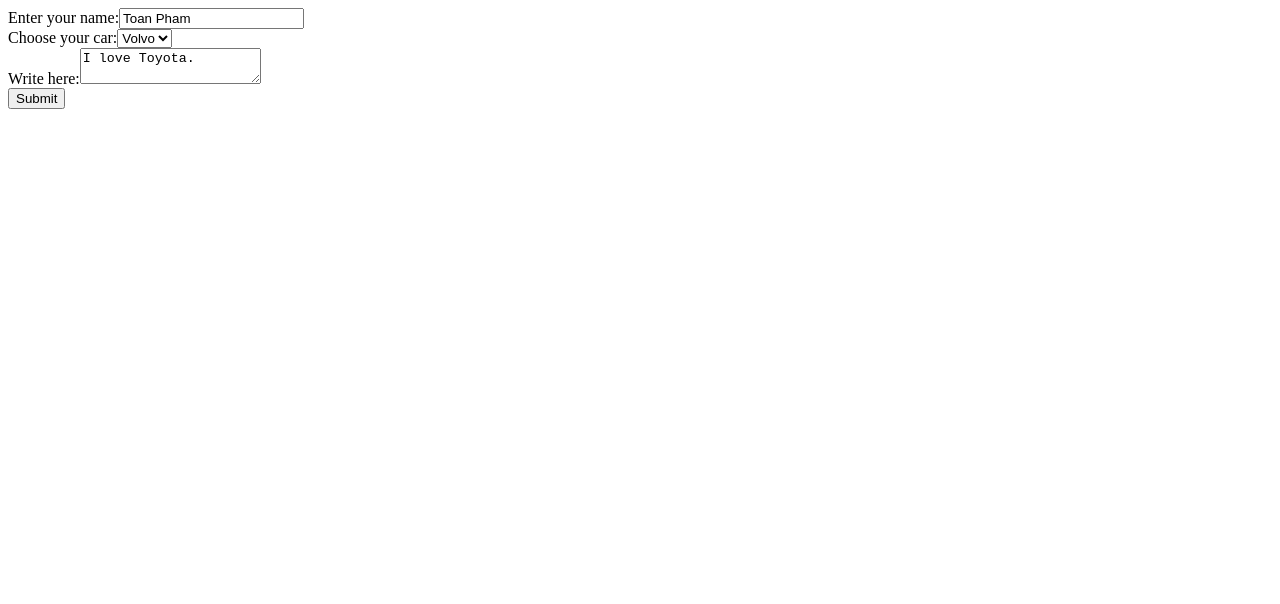
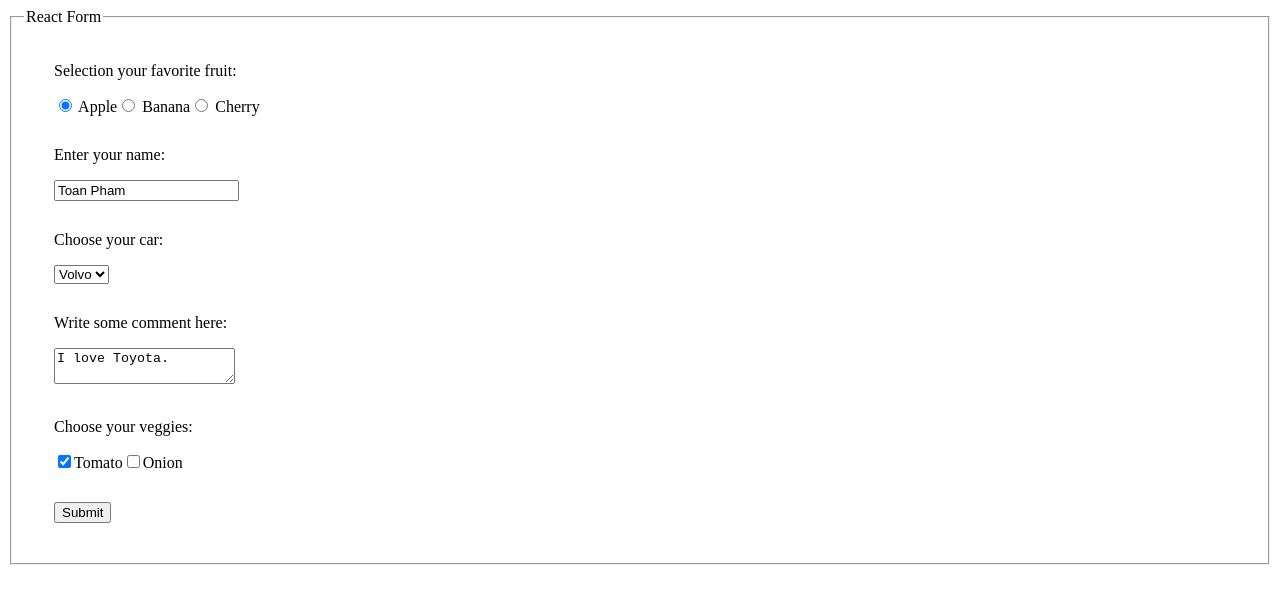
Before and after one commit to thanhpham091790/reactjs, a React (Vite) app in the folder 01-react-tutorial/my-react-app/: page / in a window 1280 px wide. Shown: the top 604 px of the page. Built offline with nearby package versions, Linux system fonts and the light colour scheme.

Commit message:
You control radio buttons based on whether the radio butotns value matches the selected value in your state.

```diff
--- a/01-react-tutorial/my-react-app/src/MyForm.jsx
+++ b/01-react-tutorial/my-react-app/src/MyForm.jsx
@@ -6,12 +6,20 @@ function MyForm() {
     const [inputs, setInputs] = useState({
         name: 'Toan Pham',
         car: 'Volvo',
-        comment: 'I love Toyota.'
+        comment: 'I love Toyota.',
+        tomato: true,
+        onion: false,
+        fruit: 'apple'
     });
 
+    const wrapperStyles = {
+        margin: '30px'
+    }
+
     function changeHandler(event) {
-        const name = event.target.name;
-        const value = event.target.value;
+        const target = event.target;
+        const value = target.type === 'checkbox' ? target.checked : target.value;
+        const name = target.name;
         setInputs(prevInputs => ({ ...prevInputs, [name]: value }));
     }
 
@@ -22,36 +30,86 @@ function MyForm() {
 
     return (
         <form onSubmit={submitHandler}>
-            <div>
-                <label htmlFor="name">Enter your name:</label>
+            <fieldset>
+                <legend>React Form</legend>
+                <div className="wrapper" style={wrapperStyles}>
+                    <p>Selection your favorite fruit:</p>
+                    <label>
+                        <input
+                            type='radio'
+                            name='fruit'
+                            value='apple'
+                            checked={inputs.fruit === 'apple'}
+                            onChange={changeHandler}
+                        /> Apple
+                    </label>
+                    <label>
+                        <input
+                            type='radio'
+                            name='fruit'
+                            value='banana'
+                            checked={inputs.fruit === 'banana'}
+                            onChange={changeHandler}
+                        /> Banana
+                    </label>
+                    <label>
+                        <input
+                            type='radio'
+                            name='fruit'
+                            value='cherry'
+                            checked={inputs.fruit === 'cherry'}
+                            onChange={changeHandler}
+                        /> Cherry
+                    </label>
+                </div>
+                <div className='wrapper' style={wrapperStyles}>
+                    <p>Enter your name:</p>
                     <input
                         type="text"
-                    id="name"
                         name="name"
                         value={inputs.name}
                         onChange={changeHandler}
                     />
                 </div>
-            <div>
-                <label htmlFor="car">Choose your car:</label>
-                <select id="car" name="car" value={inputs.car} onChange={changeHandler}>
+                <div className='wrapper' style={wrapperStyles}>
+                    <p>Choose your car:</p>
+                    <select name="car" value={inputs.car} onChange={changeHandler}>
                         <option value="Ford">Ford</option>
                         <option value="Volvo">Volvo</option>
                         <option value="Fiat">Fiat</option>
                     </select>
                 </div>
-            <div>
-                <label htmlFor="comment">Write here:</label>
+                <div className='wrapper' style={wrapperStyles}>
+                    <p>Write some comment here:</p>
                     <textarea
-                    id="comment"
                         name="comment"
                         value={inputs.comment}
                         onChange={changeHandler}
                     />
                 </div>
-            <div>
+                <div className='wrapper' style={wrapperStyles}>
+                    <p>Choose your veggies:</p>
+                    <label>
+                        <input
+                            type="checkbox"
+                            name="tomato"
+                            checked={inputs.tomato}
+                            onChange={changeHandler}
+                        />Tomato
+                    </label>
+                    <label>
+                        <input
+                            type="checkbox"
+                            name="onion"
+                            checked={inputs.onion}
+                            onChange={changeHandler}
+                        />Onion
+                    </label>
+                </div>
+                <div className='wrapper' style={wrapperStyles}>
                     <input type="submit" />
                 </div>
+            </fieldset>
         </form>
     );
 }
```
Lines whose indentation alone changed are shown as unchanged.
